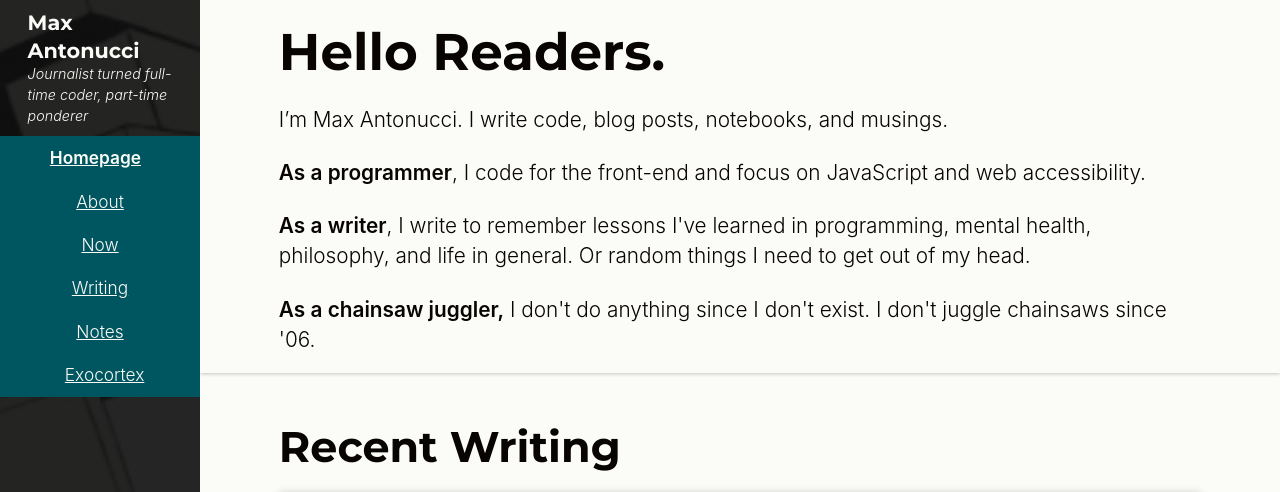
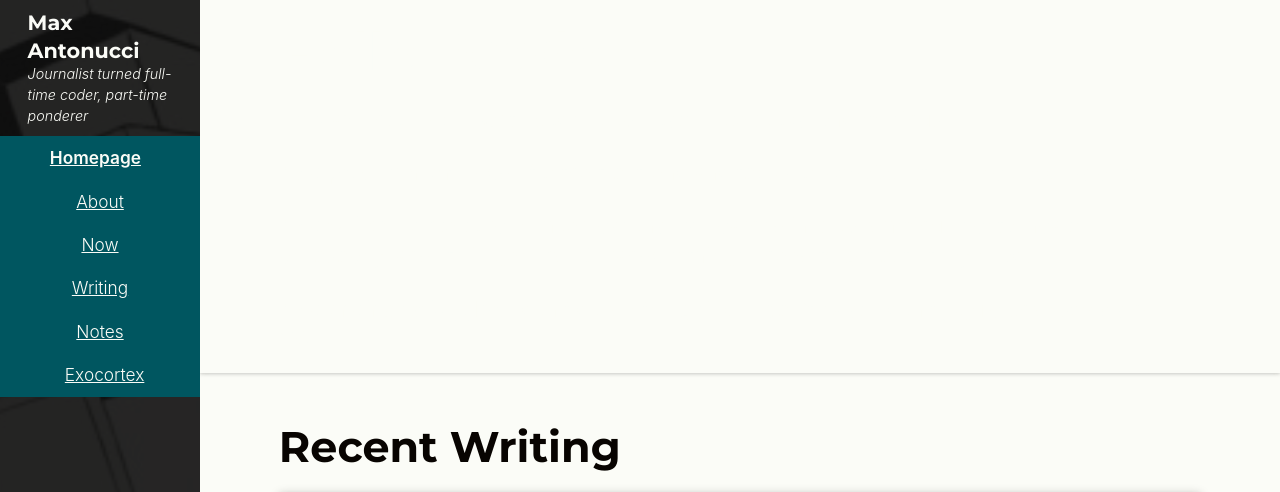
Before and after one commit to maxx1128/snappy-personal-site, a Jekyll site: the page built from index.html, in a window 1280 px wide. Shown: the top 492 px of the page. Built offline with Jekyll 4.4.1, drawn with Linux system fonts in a browser that asks for light colours; grey boxes are pictures that could not be loaded.

Commit message:
Update homepage opener

```diff
--- a/index.html
+++ b/index.html
@@ -3,8 +3,8 @@
 title: Homepage
 ---
 
-<div class="flex flex-align-center flex-justify-center py-4 bg-topography--dark box-shadow-1 md--h-half-screen">
-  <div class="resp-max-width border-l-4 border-r-4 border-teal-dark">
+<div class="py-4 text-mono-white bg-topography--dark box-shadow-1">
+  <div class="resp-max-width">
     <h1 class="mt-0">
       Hello Readers.
     </h1>
@@ -46,9 +46,11 @@
     {% endfor %}
   </section>
 
-  <small>
-    <a href="/writing/">Read more of my blog posts.</a>
-  </small>
+  <div class="text-right">
+    <small>
+      <a href="/writing/">Read more of my blog posts.</a>
+    </small>
+  </div>
 
   <h2>
     Recent Notes
@@ -68,7 +70,7 @@
   {% endfor %}
 </section>
 
-<div class="resp-max-width py-4">
+<div class="resp-max-width py-4 text-right">
   <small>
     <a href="/notes/">Read more of my notes.</a>
   </small>
```
